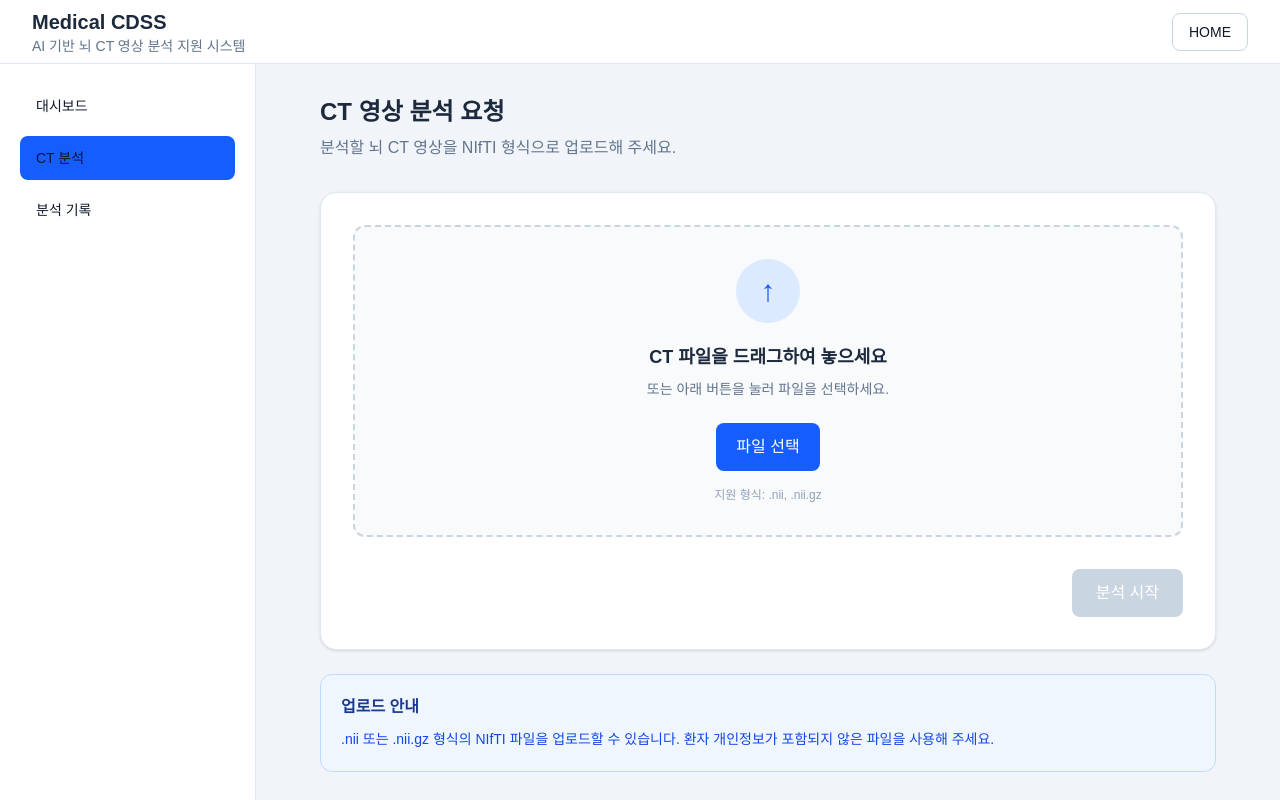
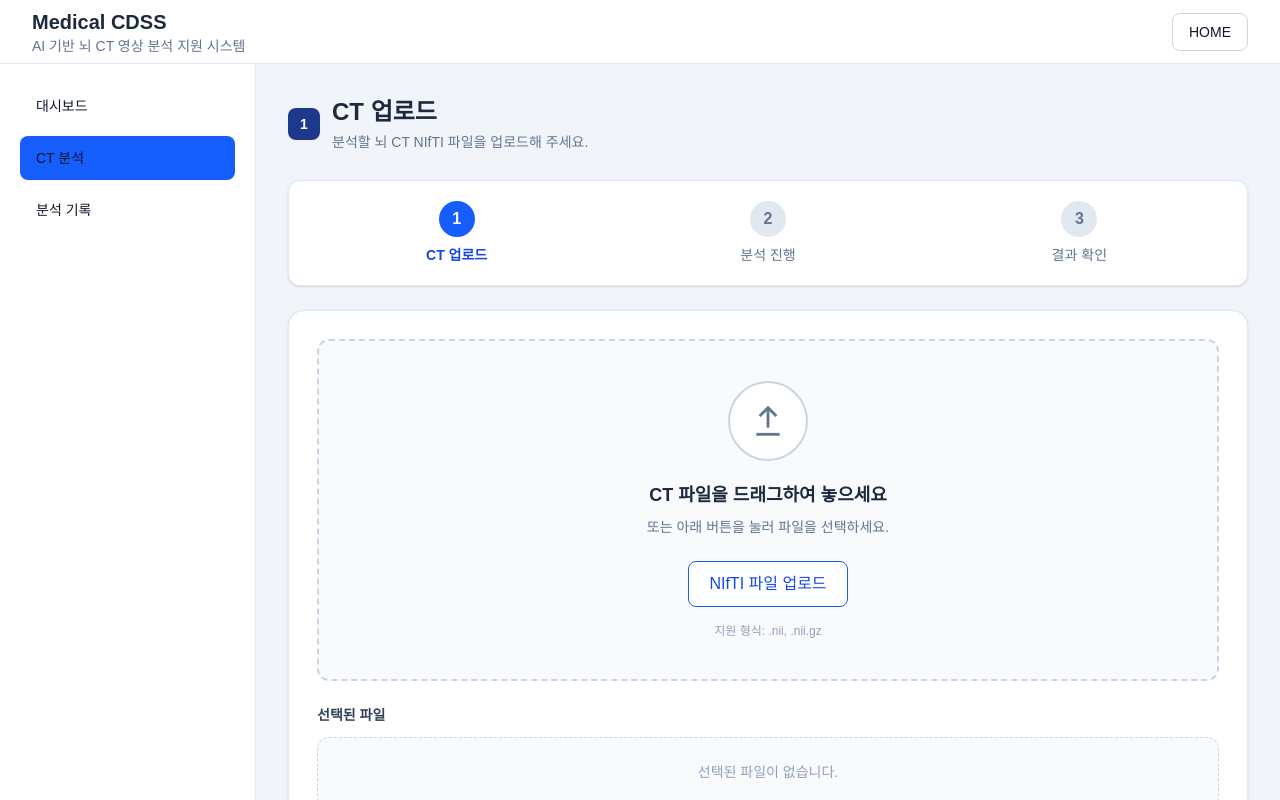
Before and after one commit to duddl6292/medical-cdss, a React (Vite) app in the folder frontend/: page /upload in a window 1280 px wide. Shown: the top 800 px of the page. Built offline with nearby package versions, Linux system fonts and the light colour scheme.

Commit message:
CT 업로드 페이지 부분 수정

```diff
--- a/frontend/src/pages/uploadpage.tsx
+++ b/frontend/src/pages/uploadpage.tsx
@@ -94,33 +94,84 @@ function UploadPage() {
 
   return (
     <AppLayout>
-      <div className="mx-auto max-w-4xl">
+      <div className="mx-auto max-w-5xl">
         {/* 페이지 제목 */}
-        <section className="mb-8">
+        <section className="mb-7">
+          <div className="flex items-center gap-3">
+            <span className="flex h-8 w-8 items-center justify-center rounded-lg bg-blue-900 text-sm font-bold text-white">
+              1
+            </span>
+
+            <div>
               <h2 className="text-2xl font-bold text-slate-800">
-            CT 영상 분석 요청
+                CT 업로드
               </h2>
 
-          <p className="mt-2 text-slate-500">
-            분석할 뇌 CT 영상을 NIfTI 형식으로 업로드해 주세요.
+              <p className="mt-1 text-sm text-slate-500">
+                분석할 뇌 CT NIfTI 파일을 업로드해 주세요.
               </p>
+            </div>
+          </div>
+        </section>
+
+        {/* 분석 단계 표시 */}
+        <section className="mb-6 rounded-xl border border-slate-200 bg-white p-5 shadow-sm">
+          <div className="grid grid-cols-3 items-center gap-4 text-center">
+            <div>
+              <div className="mx-auto flex h-9 w-9 items-center justify-center rounded-full bg-blue-600 font-bold text-white">
+                1
+              </div>
+              <p className="mt-2 text-sm font-semibold text-blue-700">
+                CT 업로드
+              </p>
+            </div>
+
+            <div>
+              <div className="mx-auto flex h-9 w-9 items-center justify-center rounded-full bg-slate-200 font-bold text-slate-500">
+                2
+              </div>
+              <p className="mt-2 text-sm text-slate-500">
+                분석 진행
+              </p>
+            </div>
+
+            <div>
+              <div className="mx-auto flex h-9 w-9 items-center justify-center rounded-full bg-slate-200 font-bold text-slate-500">
+                3
+              </div>
+              <p className="mt-2 text-sm text-slate-500">
+                결과 확인
+              </p>
+            </div>
+          </div>
         </section>
 
         {/* 업로드 카드 */}
-        <section className="rounded-2xl border border-slate-200 bg-white p-8 shadow-sm">
-          {/* 드래그 앤 드롭 영역 */}
+        <section className="rounded-2xl border border-slate-200 bg-white p-7 shadow-sm">
+          {/* 파일 업로드 영역 */}
           <div
             onDragOver={handleDragOver}
             onDragLeave={handleDragLeave}
             onDrop={handleDrop}
-            className={`flex min-h-72 flex-col items-center justify-center rounded-xl border-2 border-dashed p-8 text-center transition ${
+            className={`flex min-h-72 flex-col items-center justify-center rounded-xl border-2 border-dashed px-8 py-10 text-center transition ${
               isDragging
                 ? "border-blue-500 bg-blue-50"
                 : "border-slate-300 bg-slate-50"
             }`}
           >
-            <div className="mb-5 flex h-16 w-16 items-center justify-center rounded-full bg-blue-100 text-3xl text-blue-600">
-              ↑
+            {/* 업로드 아이콘 */}
+            <div className="mb-5 flex h-20 w-20 items-center justify-center rounded-full border-2 border-slate-300 bg-white">
+              <svg
+                viewBox="0 0 24 24"
+                fill="none"
+                stroke="currentColor"
+                strokeWidth="1.7"
+                className="h-10 w-10 text-slate-500"
+              >
+                <path d="M12 16V4" />
+                <path d="m7 9 5-5 5 5" />
+                <path d="M5 20h14" />
+              </svg>
             </div>
 
             <h3 className="text-lg font-semibold text-slate-800">
@@ -142,9 +193,9 @@ function UploadPage() {
             <button
               type="button"
               onClick={() => fileInputRef.current?.click()}
-              className="mt-6 rounded-lg bg-blue-600 px-5 py-3 font-medium text-white transition hover:bg-blue-700"
+              className="mt-6 rounded-lg border border-blue-600 bg-white px-5 py-2.5 text-sm font-semibold text-blue-700 transition hover:bg-blue-50"
             >
-              파일 선택
+              NIfTI 파일 업로드
             </button>
 
             <p className="mt-4 text-xs text-slate-400">
@@ -154,60 +205,79 @@ function UploadPage() {
 
           {/* 오류 메시지 */}
           {errorMessage && (
-            <p className="mt-4 rounded-lg bg-red-50 px-4 py-3 text-sm text-red-600">
+            <div className="mt-5 rounded-lg border border-red-200 bg-red-50 px-4 py-3 text-sm text-red-600">
               {errorMessage}
-            </p>
+            </div>
           )}
 
-          {/* 선택된 파일 정보 */}
-          {selectedFile && (
-            <div className="mt-6 rounded-xl border border-slate-200 bg-white p-5">
-              <div className="flex items-center justify-between gap-4">
-                <div>
-                  <p className="text-sm font-medium text-slate-500">
+          {/* 선택된 파일 */}
+          <div className="mt-6">
+            <h3 className="mb-3 text-sm font-semibold text-slate-700">
               선택된 파일
-                  </p>
+            </h3>
 
-                  <p className="mt-1 font-semibold text-slate-800">
+            {selectedFile ? (
+              <div className="flex items-center justify-between rounded-xl border border-slate-200 bg-slate-50 p-5">
+                <div className="flex min-w-0 items-center gap-4">
+                  <div className="flex h-12 w-12 shrink-0 items-center justify-center rounded-lg bg-white text-2xl shadow-sm">
+                    📄
+                  </div>
+
+                  <div className="min-w-0">
+                    <div className="grid gap-1 text-sm sm:grid-cols-[80px_1fr]">
+                      <span className="text-slate-500">파일명</span>
+                      <span className="truncate font-medium text-slate-800">
                         {selectedFile.name}
-                  </p>
+                      </span>
 
-                  <p className="mt-1 text-sm text-slate-500">
-                    파일 크기: {formatFileSize(selectedFile.size)}
-                  </p>
+                      <span className="text-slate-500">형식</span>
+                      <span className="text-slate-700">
+                        {selectedFile.name.toLowerCase().endsWith(".nii.gz")
+                          ? "NIfTI (.nii.gz)"
+                          : "NIfTI (.nii)"}
+                      </span>
+
+                      <span className="text-slate-500">크기</span>
+                      <span className="text-slate-700">
+                        {formatFileSize(selectedFile.size)}
+                      </span>
+                    </div>
+                  </div>
                 </div>
 
                 <button
                   type="button"
                   onClick={handleRemoveFile}
-                  className="rounded-lg border border-slate-300 px-4 py-2 text-sm text-slate-600 transition hover:bg-slate-50"
+                  className="ml-4 rounded-lg border border-slate-300 px-3 py-2 text-sm text-slate-600 transition hover:bg-white hover:text-red-600"
                 >
                   삭제
                 </button>
               </div>
+            ) : (
+              <div className="rounded-xl border border-dashed border-slate-300 bg-slate-50 px-5 py-6 text-center text-sm text-slate-400">
+                선택된 파일이 없습니다.
               </div>
             )}
+          </div>
 
-          {/* 분석 시작 버튼 */}
-          <div className="mt-8 flex justify-end">
+          {/* 분석 시작 */}
+          <div className="mt-7 flex justify-end">
             <button
               type="button"
               onClick={handleStartAnalysis}
               disabled={!selectedFile}
-              className="rounded-lg bg-blue-600 px-6 py-3 font-medium text-white transition hover:bg-blue-700 disabled:cursor-not-allowed disabled:bg-slate-300"
+              className="min-w-40 rounded-lg bg-blue-700 px-6 py-3 font-semibold text-white transition hover:bg-blue-800 disabled:cursor-not-allowed disabled:bg-slate-300"
             >
               분석 시작
             </button>
           </div>
         </section>
 
-        {/* 안내 */}
-        <section className="mt-6 rounded-xl border border-blue-200 bg-blue-50 p-5">
-          <h3 className="font-semibold text-blue-900">업로드 안내</h3>
-
-          <p className="mt-2 text-sm leading-6 text-blue-700">
-            .nii 또는 .nii.gz 형식의 NIfTI 파일을 업로드할 수 있습니다.
-            환자 개인정보가 포함되지 않은 파일을 사용해 주세요.
+        {/* 안내 문구 */}
+        <section className="mt-6 rounded-xl border border-blue-200 bg-blue-50 px-5 py-4">
+          <p className="text-sm leading-6 text-blue-800">
+            CT 파일 업로드 후 병변 분할 분석이 시작됩니다. 분석이 완료되면
+            병변 위치, 병변 부피와 분석 결과를 확인할 수 있습니다.
           </p>
         </section>
       </div>
```
Lines whose indentation alone changed are shown as unchanged.
